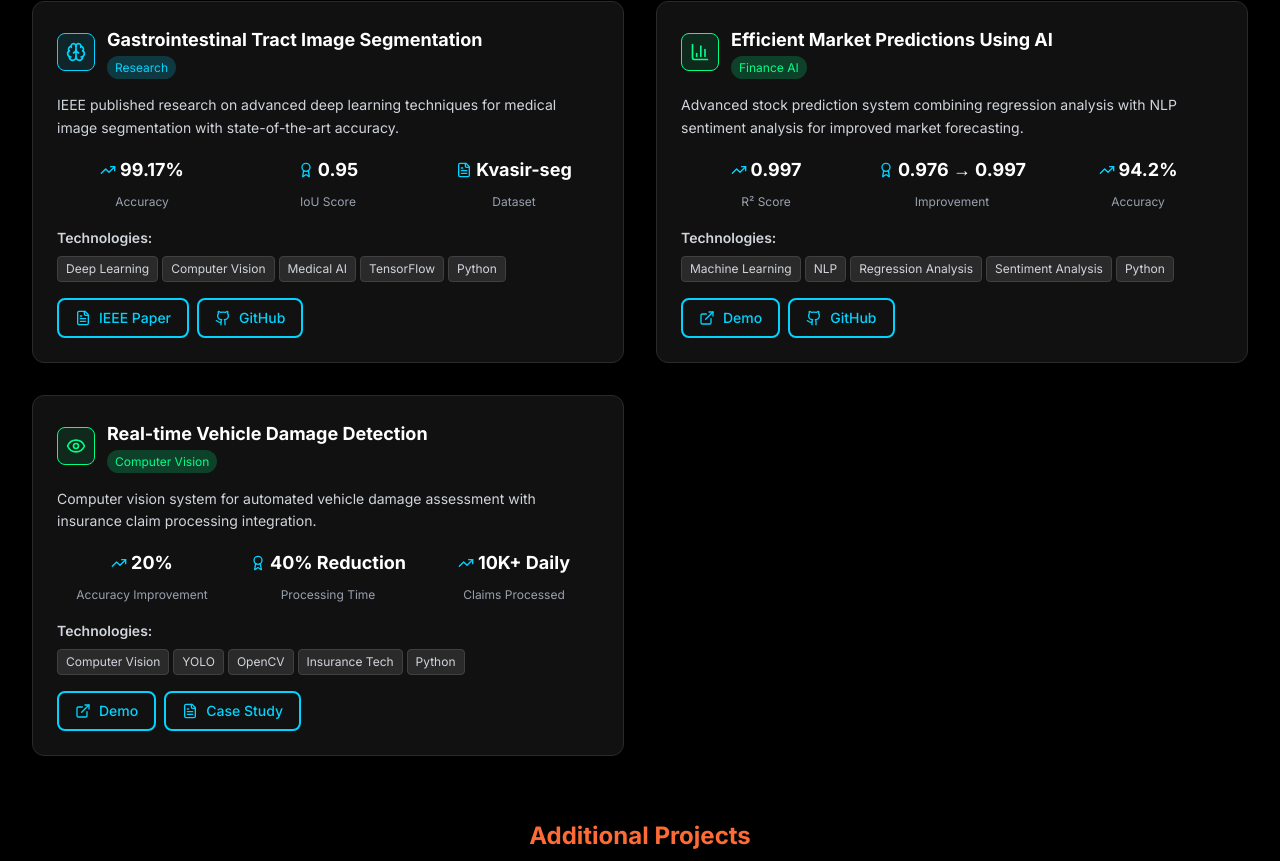
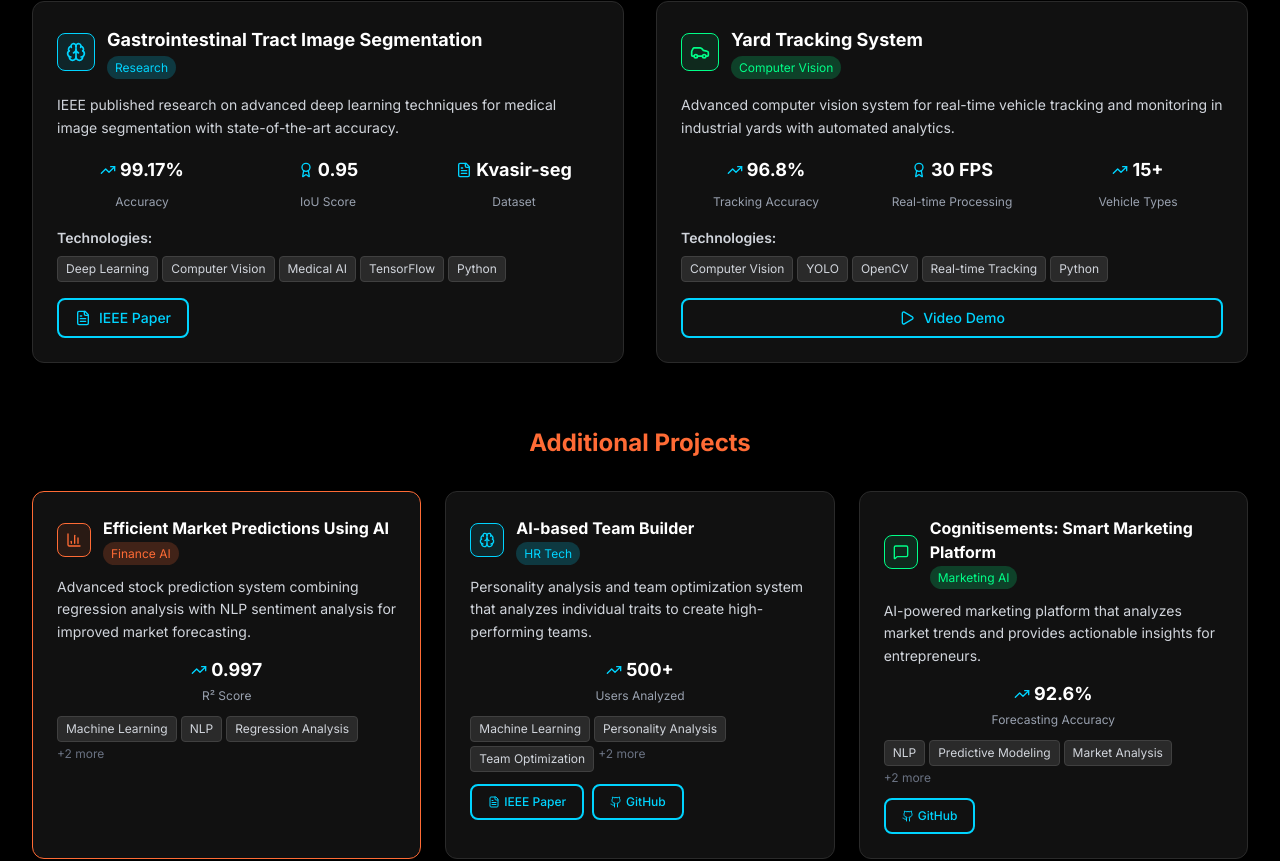
Before and after one commit to VarunK1505/Portfolio, a Next.js app in the folder website/: page /Portfolio/ in a window 1280 px wide. Shown: the part 6367-7228 px from the top of the page. Built offline with nearby package versions, Linux system fonts and the light colour scheme.

Commit message:
updated yard tracking project

```diff
--- a/website/src/components/Contact.tsx
+++ b/website/src/components/Contact.tsx
@@ -378,7 +378,7 @@ export default function Contact() {
               <Button
                 variant="outline"
                 size="lg"
-                href="/VarunFulltimeResume.pdf"
+                href="Portfolio/VarunFulltimeResume.pdf"
               >
                 <FileText className="w-4 h-4 mr-2" />
                 Download Resume
--- a/website/src/components/Projects.tsx
+++ b/website/src/components/Projects.tsx
@@ -12,7 +12,9 @@ import {
   Brain,
   Eye,
   MessageSquare,
-  BarChart3
+  BarChart3,
+  Play,
+  Car
 } from 'lucide-react';
 import Card from './ui/Card';
 import Button from './ui/Button';
@@ -32,8 +34,25 @@ const projects = [
     ],
     technologies: ['Deep Learning', 'Computer Vision', 'Medical AI', 'TensorFlow', 'Python'],
     links: [
-      { label: 'IEEE Paper', href: '#', icon: FileText },
-      { label: 'GitHub', href: '#', icon: Github },
+      { label: 'IEEE Paper', href: 'https://ieeexplore.ieee.org/abstract/document/10601740', icon: FileText },
+    ],
+    featured: true
+  },
+  {
+    title: 'Yard Tracking System',
+    description: 'Advanced computer vision system for real-time vehicle tracking and monitoring in industrial yards with automated analytics.',
+    image: '/api/placeholder/400/250',
+    category: 'Computer Vision',
+    icon: Car,
+    color: 'secondary',
+    metrics: [
+      { label: 'Tracking Accuracy', value: '96.8%', icon: TrendingUp },
+      { label: 'Real-time Processing', value: '30 FPS', icon: Award },
+      { label: 'Vehicle Types', value: '15+', icon: TrendingUp },
+    ],
+    technologies: ['Computer Vision', 'YOLO', 'OpenCV', 'Real-time Tracking', 'Python'],
+    links: [
+      { label: 'Video Demo', href: '#', icon: Play, isVideo: true },
     ],
     featured: true
   },
@@ -43,18 +62,15 @@ const projects = [
     image: '/api/placeholder/400/250',
     category: 'Finance AI',
     icon: BarChart3,
-    color: 'secondary',
+    color: 'accent',
     metrics: [
       { label: 'R² Score', value: '0.997', icon: TrendingUp },
       { label: 'Improvement', value: '0.976 → 0.997', icon: Award },
       { label: 'Accuracy', value: '94.2%', icon: TrendingUp },
     ],
     technologies: ['Machine Learning', 'NLP', 'Regression Analysis', 'Sentiment Analysis', 'Python'],
-    links: [
-      { label: 'Demo', href: '#', icon: ExternalLink },
-      { label: 'GitHub', href: '#', icon: Github },
-    ],
-    featured: true
+    links: [],
+    featured: false
   },
   {
     title: 'AI-based Team Builder',
@@ -62,7 +78,7 @@ const projects = [
     image: '/api/placeholder/400/250',
     category: 'HR Tech',
     icon: Brain,
-    color: 'accent',
+    color: 'primary',
     metrics: [
       { label: 'Users Analyzed', value: '500+', icon: TrendingUp },
       { label: 'Published', value: 'IEEE Xplore', icon: Award },
@@ -70,8 +86,8 @@ const projects = [
     ],
     technologies: ['Machine Learning', 'Personality Analysis', 'Team Optimization', 'Python', 'Scikit-Learn'],
     links: [
-      { label: 'Paper', href: '#', icon: FileText },
-      { label: 'Demo', href: '#', icon: ExternalLink },
+      { label: 'IEEE Paper', href: 'https://ieeexplore.ieee.org/document/10480783', icon: FileText },
+      { label: 'GitHub', href: 'https://github.com/VarunK1505/PERSONA-Framework-to-Boost-Team-Effectiveness-through-AI-based-Personality-Skill-Based-Assessment', icon: Github },
     ],
     featured: false
   },
@@ -81,7 +97,7 @@ const projects = [
     image: '/api/placeholder/400/250',
     category: 'Marketing AI',
     icon: MessageSquare,
-    color: 'primary',
+    color: 'secondary',
     metrics: [
       { label: 'Forecasting Accuracy', value: '92.6%', icon: TrendingUp },
       { label: 'Market Coverage', value: '15+ Industries', icon: Award },
@@ -89,8 +105,7 @@ const projects = [
     ],
     technologies: ['NLP', 'Predictive Modeling', 'Market Analysis', 'Python', 'TensorFlow'],
     links: [
-      { label: 'Platform', href: '#', icon: ExternalLink },
-      { label: 'GitHub', href: '#', icon: Github },
+      { label: 'GitHub', href: 'https://github.com/VarunK1505/Cognitisements', icon: Github },
     ],
     featured: false
   },
@@ -100,18 +115,15 @@ const projects = [
     image: '/api/placeholder/400/250',
     category: 'Computer Vision',
     icon: Eye,
-    color: 'secondary',
+    color: 'accent',
     metrics: [
       { label: 'Accuracy Improvement', value: '20%', icon: TrendingUp },
       { label: 'Processing Time', value: '40% Reduction', icon: Award },
       { label: 'Claims Processed', value: '10K+ Daily', icon: TrendingUp },
     ],
     technologies: ['Computer Vision', 'YOLO', 'OpenCV', 'Insurance Tech', 'Python'],
-    links: [
-      { label: 'Demo', href: '#', icon: ExternalLink },
-      { label: 'Case Study', href: '#', icon: FileText },
-    ],
-    featured: true
+    links: [],
+    featured: false
   },
   {
     title: 'Multi-agent AI Surveillance System',
@@ -119,17 +131,14 @@ const projects = [
     image: '/api/placeholder/400/250',
     category: 'Security AI',
     icon: Brain,
-    color: 'accent',
+    color: 'primary',
     metrics: [
       { label: 'Detection Accuracy', value: '80%+', icon: TrendingUp },
       { label: 'Real-time Processing', value: 'Yes', icon: Award },
       { label: 'Alert Generation', value: 'Automated', icon: TrendingUp },
     ],
     technologies: ['Multi-agent Systems', 'Computer Vision', 'Real-time Processing', 'Security AI', 'Python'],
-    links: [
-      { label: 'Documentation', href: '#', icon: FileText },
-      { label: 'GitHub', href: '#', icon: Github },
-    ],
+    links: [],
     featured: false
   }
 ];
@@ -169,6 +178,11 @@ export default function Projects() {
           badge: 'bg-[#00d4ff]/20 text-[#00d4ff]',
         };
     }
+  };
+
+  const handleVideoClick = () => {
+    // Open the video file in a new tab/window
+    window.open('/yardtracking.mp4', '_blank');
   };
 
   const featuredProjects = projects.filter(project => project.featured);
@@ -260,6 +274,18 @@ export default function Projects() {
                     {/* Links */}
                     <div className="flex space-x-2">
                       {project.links.map((link, idx) => (
+                        link.isVideo ? (
+                          <Button
+                            key={idx}
+                            variant="outline"
+                            size="sm"
+                            onClick={handleVideoClick}
+                            className="flex-1"
+                          >
+                            <link.icon className="w-4 h-4 mr-2" />
+                            {link.label}
+                          </Button>
+                        ) : (
                           <Button
                             key={idx}
                             variant="outline"
@@ -270,6 +296,7 @@ export default function Projects() {
                             <link.icon className="w-4 h-4 mr-2" />
                             {link.label}
                           </Button>
+                        )
                       ))}
                     </div>
                   </Card>
@@ -346,7 +373,8 @@ export default function Projects() {
                       </div>
                     </div>
 
-                    {/* Links */}
+                    {/* Links - Only show if links exist */}
+                    {project.links.length > 0 && (
                       <div className="flex space-x-2">
                         {project.links.map((link, idx) => (
                           <Button
@@ -361,6 +389,7 @@ export default function Projects() {
                           </Button>
                         ))}
                       </div>
+                    )}
                   </Card>
                 </motion.div>
               );
```
Also changed, not shown: 1 other file (tests, documents, lock files or other folders). Lines whose indentation alone changed are shown as unchanged.
